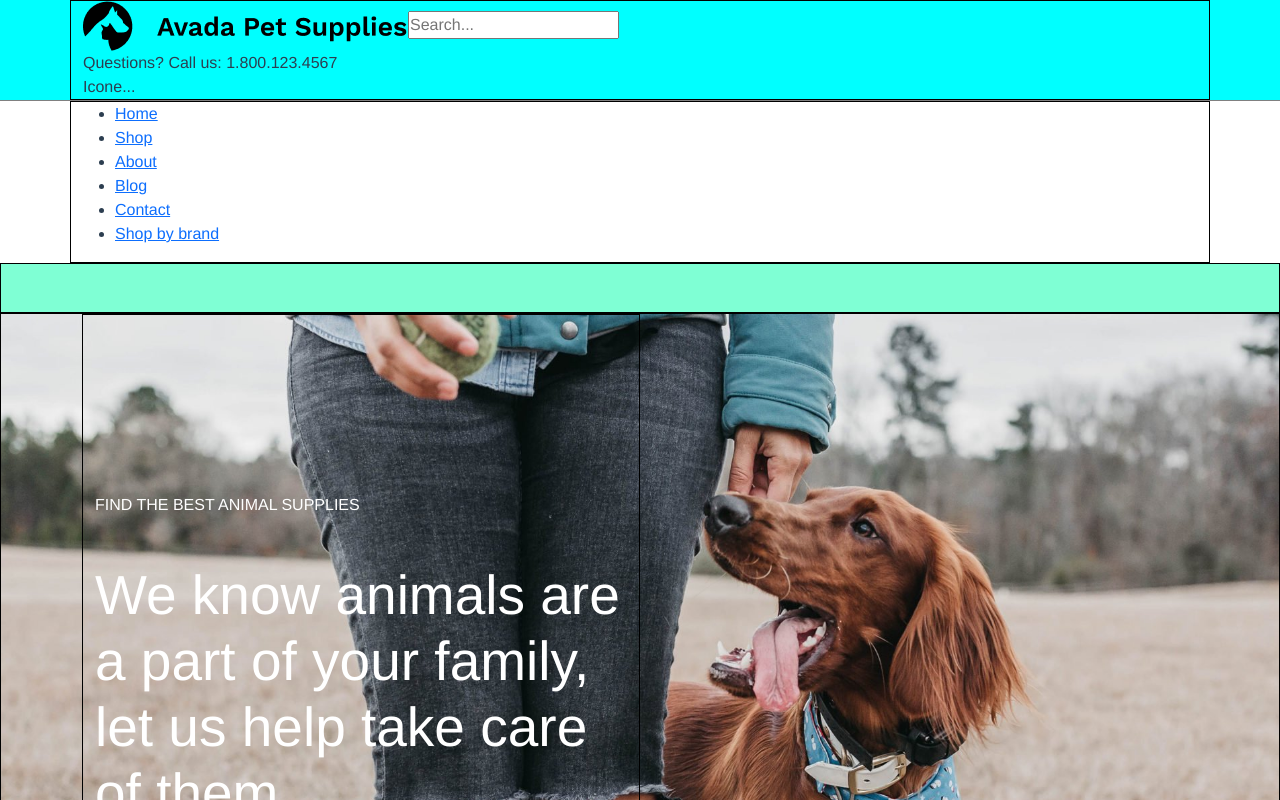
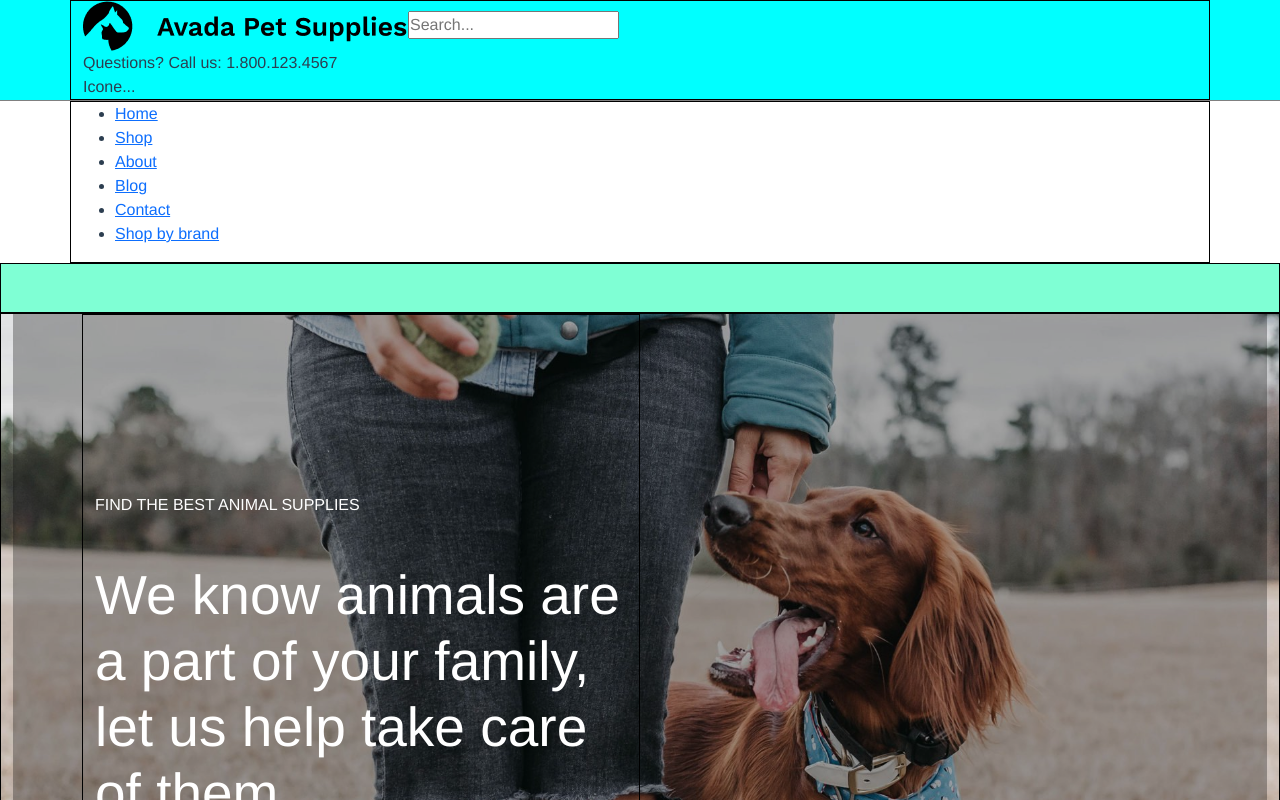
Before and after one commit to Vincedinardo21/proj-html-vuejs, a Vue app: page / in a window 1280 px wide. Shown: the top 800 px of the page. Built offline with nearby package versions, Linux system fonts and the light colour scheme; the HTML template or start-up script is replaced by a standard one.

Commit message:
Jumbo background fade

```diff
--- a/src/components/MyJumbotron.vue
+++ b/src/components/MyJumbotron.vue
@@ -4,6 +4,7 @@
             <div class="col-12 jumbo-up"></div>
             <!-- Image Background -->
             <div class="col-12 jumbo-banner">
+                <div class="jumbo-fade">
                     <div class="container">
                         <div class="row">
                             <div class="col-6 col-learn">
@@ -15,6 +16,8 @@
                             </div>
                         </div>
                     </div>
+                </div>
+
             </div>
             <div class="col-12"></div>
         </div>
@@ -30,6 +33,10 @@ export default {
 
 <!-- Add "scoped" attribute to limit CSS to this component only -->
 <style scoped lang="scss">
+    .jumbo-fade{
+        background-color: rgba(0,0,0,0.3);
+
+    }
     .jumbo-up {
         background-color: aquamarine;
     }
```
Lines whose indentation alone changed are shown as unchanged.
